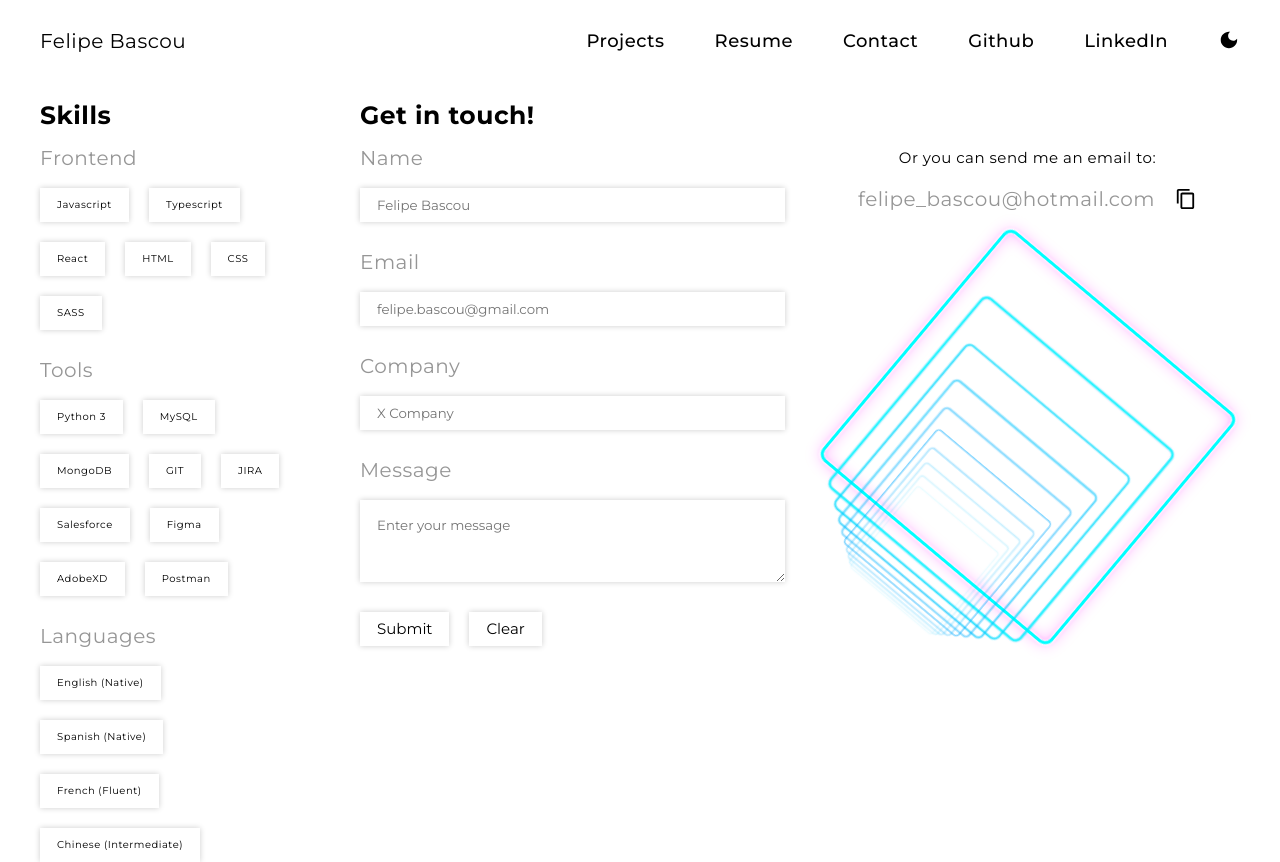
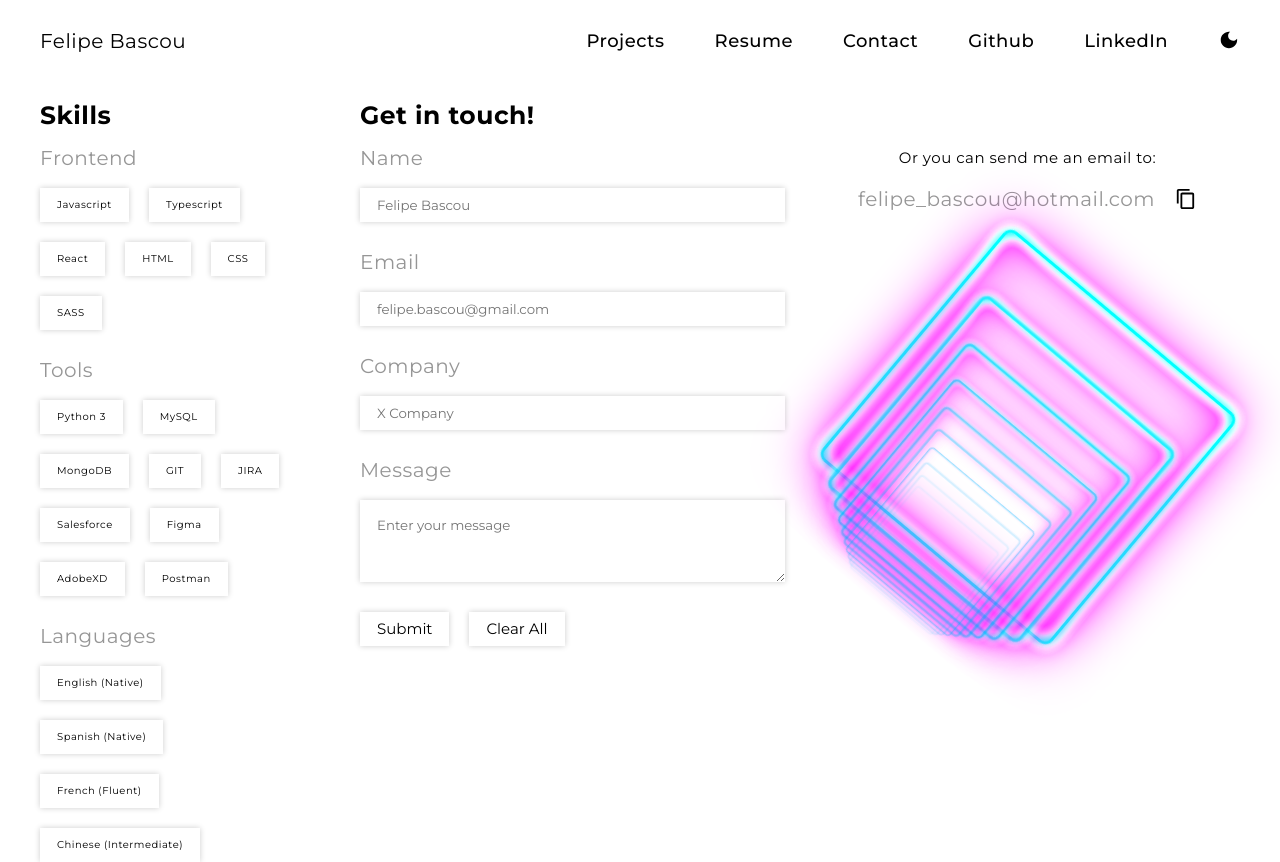
Before and after one commit to FBascou/portfolio, a React (Vite) app in the folder frontend/: page /contact in a window 1280 px wide. Built offline with nearby package versions, Linux system fonts and the light colour scheme.

Commit message:
Update InfiniteSquare, ContactPage, MainPage, ResumePage, dataCV, dataProjects, base and helpers

```diff
--- a/frontend/src/App.tsx
+++ b/frontend/src/App.tsx
@@ -5,10 +5,11 @@ import { ThemeContext } from '../src/utilities/context/themeContext'
 import NavBar from './components/NavBar/NavBar'
 import SkillsPage from './pages/SkillsPage/SkillsPage'
 
-// why have main page? just add the main page without the component
 // For ideal appearance on iOS when users add a progressive web app to the home screen, define an `apple-touch-icon`. It must point to a non-transparent 192px (or 180px) square PNG. Learn More.
 // Lazy load
 // useEffect with theme
+// try to make infinite square but infinite "FB"
+// Create README files for all the projects
 
 const App = (): JSX.Element => {
   const { theme } = useContext(ThemeContext)
--- a/frontend/src/components/InfiniteSquare/InfiniteSquare.scss
+++ b/frontend/src/components/InfiniteSquare/InfiniteSquare.scss
@@ -18,10 +18,21 @@
   box-shadow: 0px 0px 20px #00ccff, inset 0px 0px 20px #00ccff, 0px 0px 60px #ff00c8,
     inset 0px 0px 60px #ff00c8;
   filter: brightness(1.5) contrast(2);
-  animation: flickering 10s ease alternate, breathing 3s ease-out infinite;
+  animation: flickering 8s ease alternate, breathing 3s ease-out infinite;
+  // entering 10s ease-in alternate;
 }
 
 //scss loop through nth:child
+// @mixin transition {
+//   @for $i from 1 through 10 {
+//     &:nth-child(#{$i}) {
+//       transition: all .2s #{$i * .1}s ease-in;
+//       transform: rotate(40deg) translateY(0) translateZ(0);
+//   opacity: 1;
+//   animation-delay: 0.1s;
+//     }
+//   }
+// }
 
 .square:nth-child(1) {
   transform: rotate(40deg) translateY(0) translateZ(0);
@@ -83,18 +94,6 @@
   animation-delay: 1.9s;
 }
 
-@keyframes breathing {
-  0% {
-    filter: brightness(1.5) contrast(3);
-  }
-  50% {
-    filter: brightness(1.2) contrast(2);
-  }
-  100% {
-    filter: brightness(1.5) contrast(3);
-  }
-}
-
 @keyframes flickering {
   0% {
     box-shadow: none;
@@ -147,6 +146,27 @@
   }
 }
 
+@keyframes breathing {
+  0% {
+    filter: brightness(1.5) contrast(3);
+  }
+  50% {
+    filter: brightness(1.2) contrast(2);
+  }
+  100% {
+    filter: brightness(1.5) contrast(3);
+  }
+}
+
+@keyframes entering {
+  0% {
+    scale: 1;
+  }
+  100% {
+    scale: 10;
+  }
+}
+
 @keyframes zooming {
   0% {
     perspective: 45px;
--- a/frontend/src/dataCV.json
+++ b/frontend/src/dataCV.json
@@ -86,7 +86,7 @@
       {
         "id": 3,
         "name": "KW-Commerce GmbH",
-        "header": 2018,
+        "header": 2018.2,
         "date": "2018/12 - 2019/09",
         "location": "Berlin, Germany",
         "position": "Product Data Management Intern",
@@ -119,7 +119,7 @@
       {
         "id": 5,
         "name": "Arden University",
-        "header": 2018,
+        "header": 2018.1,
         "date": "2018/04 - 2019/09",
         "location": "Berlin, Germany",
         "degree": "MSc. Data Analysis & Marketing",
@@ -146,7 +146,11 @@
         "header": 2012,
         "date": "2012 - 2013",
         "location": "Beijing, China",
-        "position": "Marketing Assistant Manager"
+        "position": "Marketing Assistant Manager",
+        "tasks": [
+          "Planned and promoted events (Halloween, Christmas, Sports Tournaments, etc.)",
+          "Created and analysed student surveys regarding student, university and event satisfaction"
+        ]
       }
     ]
   }
--- a/frontend/src/dataProjects.json
+++ b/frontend/src/dataProjects.json
@@ -14,7 +14,7 @@
     "id": 1,
     "header": "Digital Marketing Dashboard",
     "name": "Digital Marketing Dashboard",
-    "description": "Dashboard to track performance of website, social media, traffic, budget",
+    "description": "Dashboard to track performance of website, social media, traffic, and budget.",
     "features": ["API calls", "Responsive"],
     "tech": ["ReactJS", "CSS", "D3JS"],
     "github": "https://github.com/FBascou/marketing-dashboard",
@@ -25,9 +25,9 @@
     "id": 2,
     "header": "Saint Patrick Online Homebanking",
     "name": "Saint Patrick Online Homebanking",
-    "description": "Online Homebanking where users can check their accounts and make transfers",
+    "description": "Community project for online homebanking where users can manage their accounts, transfers, favourites, etc. I was in charge of developing the Home, Account Transactions, Transaction History, and Confirmation pages.",
     "features": ["API calls", "Responsive", "Animations"],
-    "tech": ["Javascript", "React", "Context API", "Styled-Components", "Jira", "Postman"],
+    "tech": ["Javascript", "React", "Styled-Components", "JIRA", "Postman"],
     "github": "https://github.com/Equipo78/saintpatrick-homebanking",
     "url": "https://saint-patrick-test-f-antonelli.vercel.app/login",
     "media": ""
@@ -36,9 +36,9 @@
     "id": 3,
     "header": "NASA API Cosmic Events",
     "name": "NASA API Cosmic Events",
-    "description": "Website that displays multiple cosmic events from different NASA APIs on a tabular format",
+    "description": "Website that displays multiple cosmic events from different NASA APIs on a tabular format.",
     "features": ["API Calls"],
-    "tech": ["Javascript", "React", "Context API", "Regex"],
+    "tech": ["Javascript", "React", "Regex"],
     "github": "https://github.com/FBascou/nasa-api-events",
     "url": "",
     "media": ""
--- a/frontend/src/pages/ContactPage/ContactPage.scss
+++ b/frontend/src/pages/ContactPage/ContactPage.scss
@@ -35,6 +35,11 @@
   align-items: center;
   justify-content: center;
   gap: 2rem;
+}
+
+.button-primary,
+.button-reset {
+  padding: 1.7rem;
 }
 
 .contact-email-container {
--- a/frontend/src/pages/ContactPage/ContactPage.tsx
+++ b/frontend/src/pages/ContactPage/ContactPage.tsx
@@ -137,7 +137,7 @@ const ContactPage = () => {
               <p>Submit</p>
             </button>
             <button type="reset" className="button-reset">
-              <p>Clear</p>
+              <p>Clear All</p>
             </button>
           </div>
         </form>
--- a/frontend/src/pages/MainPage/MainPage.tsx
+++ b/frontend/src/pages/MainPage/MainPage.tsx
@@ -10,6 +10,8 @@ import ContactPage from '../../pages/ContactPage/ContactPage'
 import { yearsArraySorted } from '../../utilities/helper/helper'
 
 // have a button that takes you to a crazy page (crazy art)
+// Cannot scroll on ResumePage
+// Have skills, etc, etc. boxes fade in sideways
 
 const MainPage = (): JSX.Element => {
   const dataCVSliced = dataCV.slice(2)
--- a/frontend/src/pages/ResumePage/ResumePage.tsx
+++ b/frontend/src/pages/ResumePage/ResumePage.tsx
@@ -1,3 +1,4 @@
+import Box from '../../components/Box/Box'
 import Carousel from '../../components/Carousel/Carousel'
 import './ResumePage.scss'
 
@@ -6,6 +7,8 @@ interface ResumePageInterface {
   component?: JSX.Element
 }
 
+//Download is not well aligned, maybe ResumePage gap must be changed?
+
 const ResumePage = ({ data, component }: ResumePageInterface): JSX.Element => {
   return (
     <div className="resume-container">
@@ -13,6 +16,11 @@ const ResumePage = ({ data, component }: ResumePageInterface): JSX.Element => {
         <h2>Resume</h2>
       </div>
       <Carousel data={data} component={component} />
+      <div className="resume-download">
+        <button>
+          <Box item={'Download Resume'} color={'purple'} />
+        </button>
+      </div>
     </div>
   )
 }
--- a/frontend/src/styles/_base.scss
+++ b/frontend/src/styles/_base.scss
@@ -71,8 +71,7 @@ main {
 // when switching to dark mode, the neon boxes could flash as if they were turning on
 
 input,
-textarea,
-button {
+textarea {
   font-family: inherit;
   color: inherit;
   max-width: 100rem;
@@ -81,9 +80,13 @@ button {
 }
 
 button {
+  font-family: inherit;
+  color: inherit;
   display: flex;
   align-items: center;
   justify-content: center;
+  height: 20px;
+  // padding: 1.7rem;
   cursor: pointer;
 }
 
--- a/frontend/src/utilities/helper/helper.ts
+++ b/frontend/src/utilities/helper/helper.ts
@@ -2,10 +2,11 @@ export const yearsArray: any[] = [
   { id: 0, header: 2011 },
   { id: 1, header: 2012 },
   { id: 2, header: 2015 },
-  { id: 3, header: 2018 },
-  { id: 4, header: 2020 },
-  { id: 5, header: 2021 },
-  { id: 6, header: 2022 },
+  { id: 3, header: 2018.1 },
+  { id: 4, header: 2018.2 },
+  { id: 5, header: 2020 },
+  { id: 6, header: 2021 },
+  { id: 7, header: 2022 },
 ]
 
 export const yearsArraySorted = yearsArray.sort((a, b) => b.header - a.header)
```
